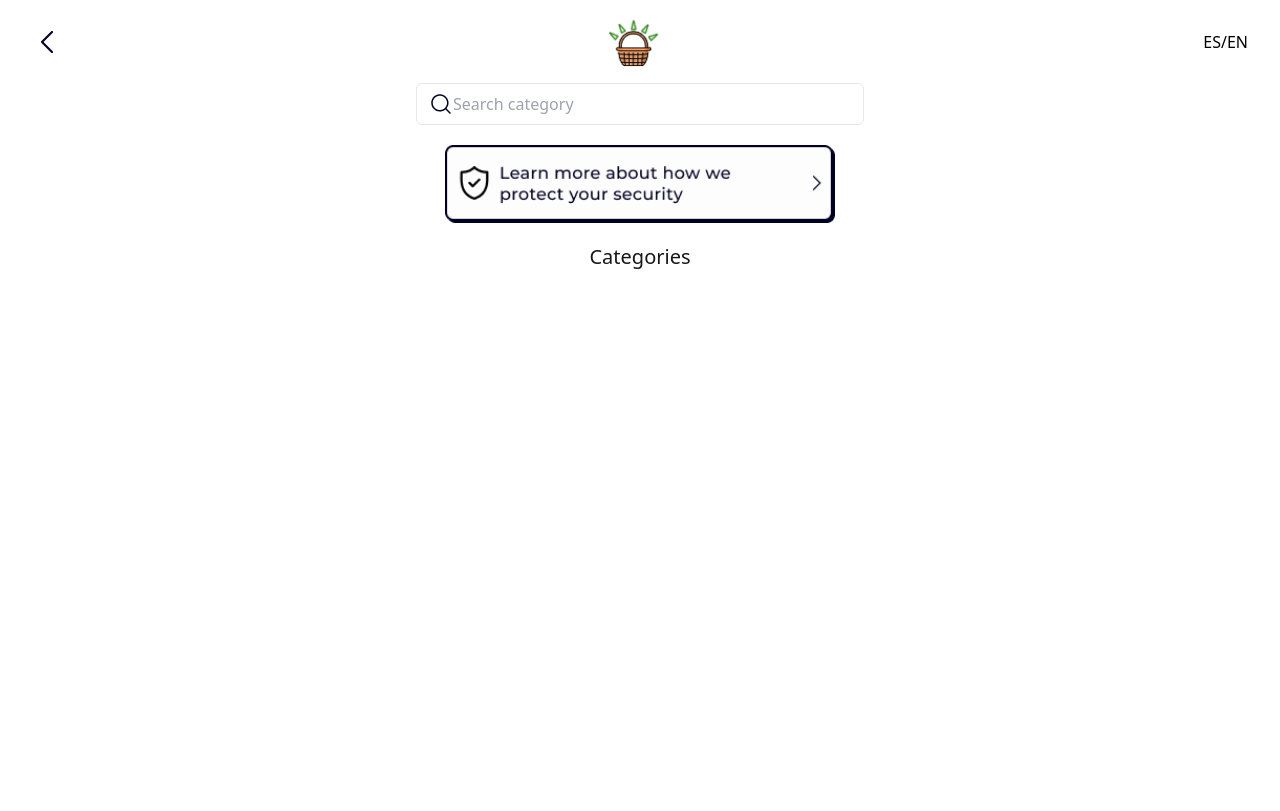
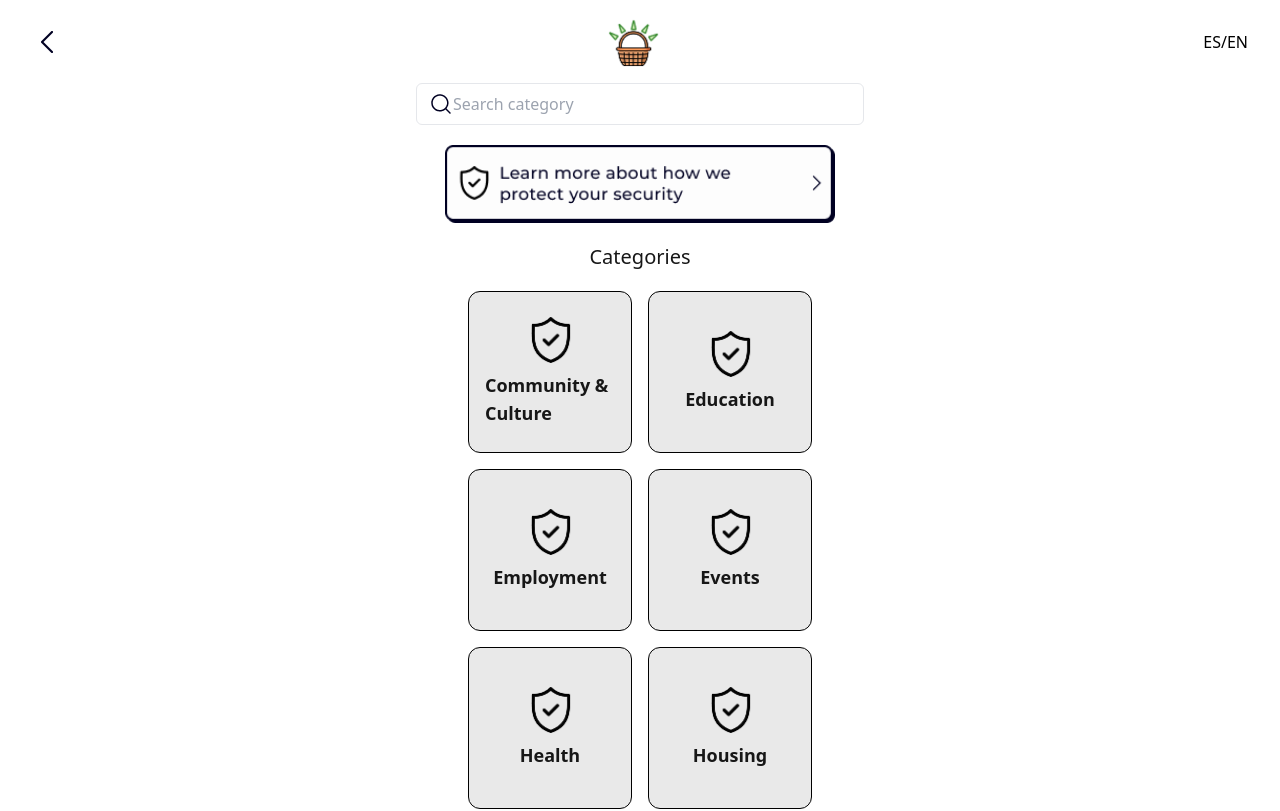
Before and after one commit to carinareyv/mercado, a Next.js app: page / in a window 1280 px wide. Shown: the top 811 px of the page. Built offline with nearby package versions, Linux system fonts and the light colour scheme.

Commit message:
category cards

```diff
--- /dev/null
+++ b/src/app/components/categoryCard.tsx
@@ -0,0 +1,21 @@
+import Image from "next/image";
+
+interface CategoryCardProps {
+  name: string;
+  imageUrl: string;
+  onClick: () => void;
+}
+
+const CategoryCard: React.FC<CategoryCardProps> = ({ name, imageUrl, onClick }) => {
+  return (
+    <div
+      className="bg-[#E9E9E9] w-[164px] h-[162px] border border-black p-4 rounded-xl flex flex-col items-center justify-center text-[20px] cursor-pointer transition-transform transform hover:scale-105"
+      onClick={onClick}
+    >
+      <Image src={imageUrl} alt={name} width={47} height={47} className="mb-2" />
+      <h3 className="text-lg font-semibold">{name}</h3>
+    </div>
+  );
+};
+
+export default CategoryCard;
--- a/src/app/page.tsx
+++ b/src/app/page.tsx
@@ -5,6 +5,19 @@ import Image from "next/image";
 import Header from "./components/header";
 import SearchBar from "./components/searchBar";
 import Link from "next/link";
+import CategoryCard from "./components/categoryCard";
+import router from "next/router";
+
+const categories = [
+  { id: 1, name: "Community & Culture", imageUrl: "/securityLogoCategory.png" },
+  { id: 2, name: "Education", imageUrl: "/securityLogoCategory.png" },
+  { id: 3, name: "Employment", imageUrl: "/securityLogoCategory.png" },
+  { id: 4, name: "Events", imageUrl: "/securityLogoCategory.png" },
+  { id: 5, name: "Health", imageUrl: "/securityLogoCategory.png" },
+  { id: 6, name: "Housing", imageUrl: "/securityLogoCategory.png" },
+  { id: 7, name: "Legal Aid", imageUrl: "/securityLogoCategory.png" },
+  { id: 8, name: "Social Services", imageUrl: "/securityLogoCategory.png" },
+];
 
 export default function Home() {
   const [showImage, setShowImage] = useState(true);
@@ -15,6 +28,8 @@ export default function Home() {
     setSearchQuery(query);
   };
 
+
+
   useEffect(() => {
     const timer = setTimeout(() => {
       setShowImage(false);
@@ -22,6 +37,12 @@ export default function Home() {
 
     return () => clearTimeout(timer); // Cleanup timer on unmount
   }, []);
+
+
+  const handleCategoryClick = (categoryName: string) => {
+    console.log(`Selected Category: ${categoryName}`);
+    router.push(`/category/${categoryName.toLowerCase()}`);
+  };
   return (
     <>
       {showImage ? (
@@ -40,7 +61,7 @@ export default function Home() {
               height={78}
               className="mt=4"
             />
-            <p>Su seguridad en NY, primero</p>
+            <p>su seguridad en NY, primero</p>
           </div>
         </div>
       ) : (
@@ -59,6 +80,16 @@ export default function Home() {
               />
             </Link>
             <h1 className="text-xl items-start">Categories</h1>
+            <div className="grid grid-cols-2 gap-4 justify-center">
+            {categories.map((category) => (
+          <CategoryCard
+            key={category.id}
+            name={category.name}
+            imageUrl={category.imageUrl}
+            onClick={() => handleCategoryClick(category.name)}
+          />
+        ))}
+            </div>
           </div>
         </>
       )}
```
Also changed, not shown: public/securityLogoCategory.png (added).
